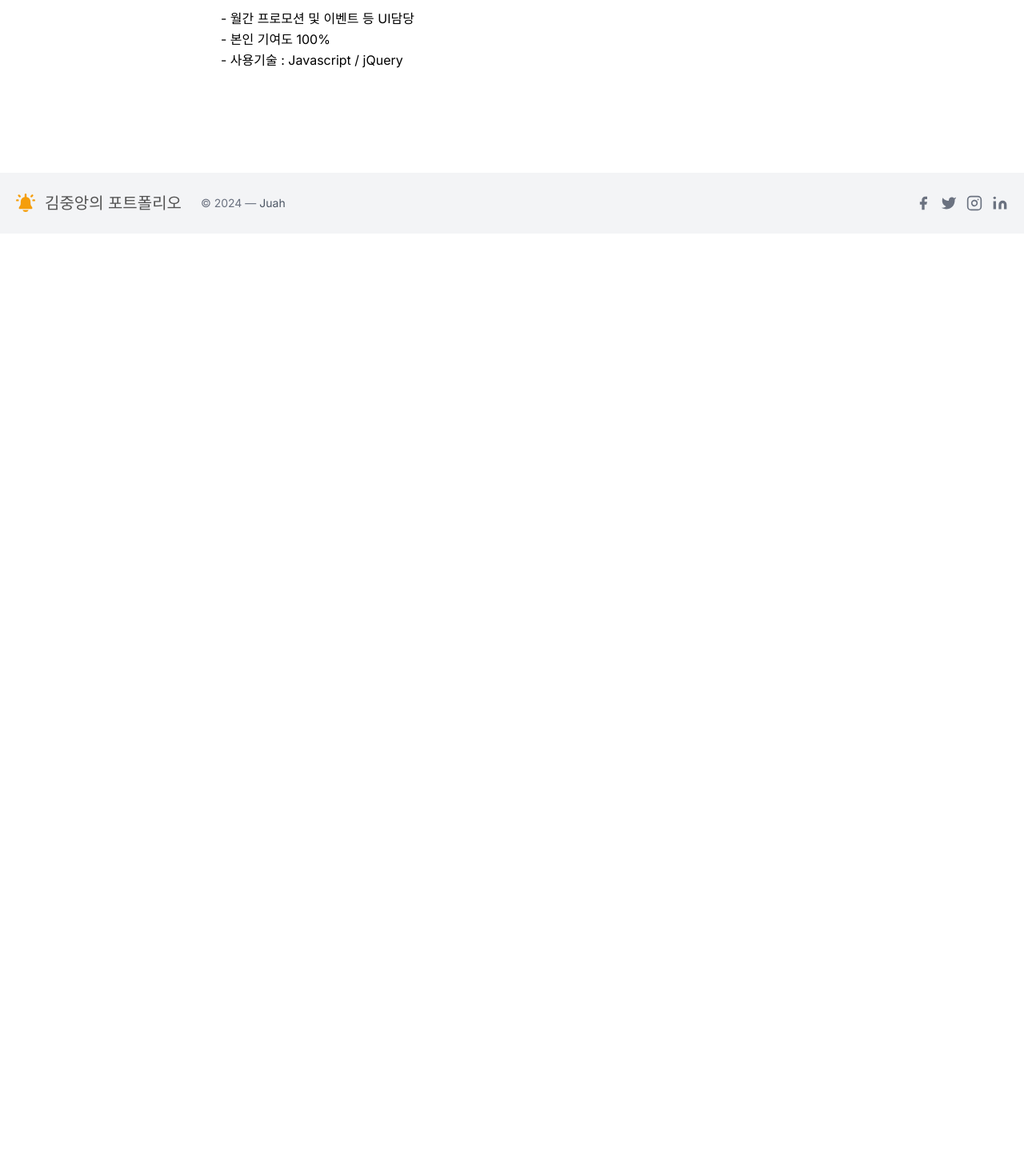
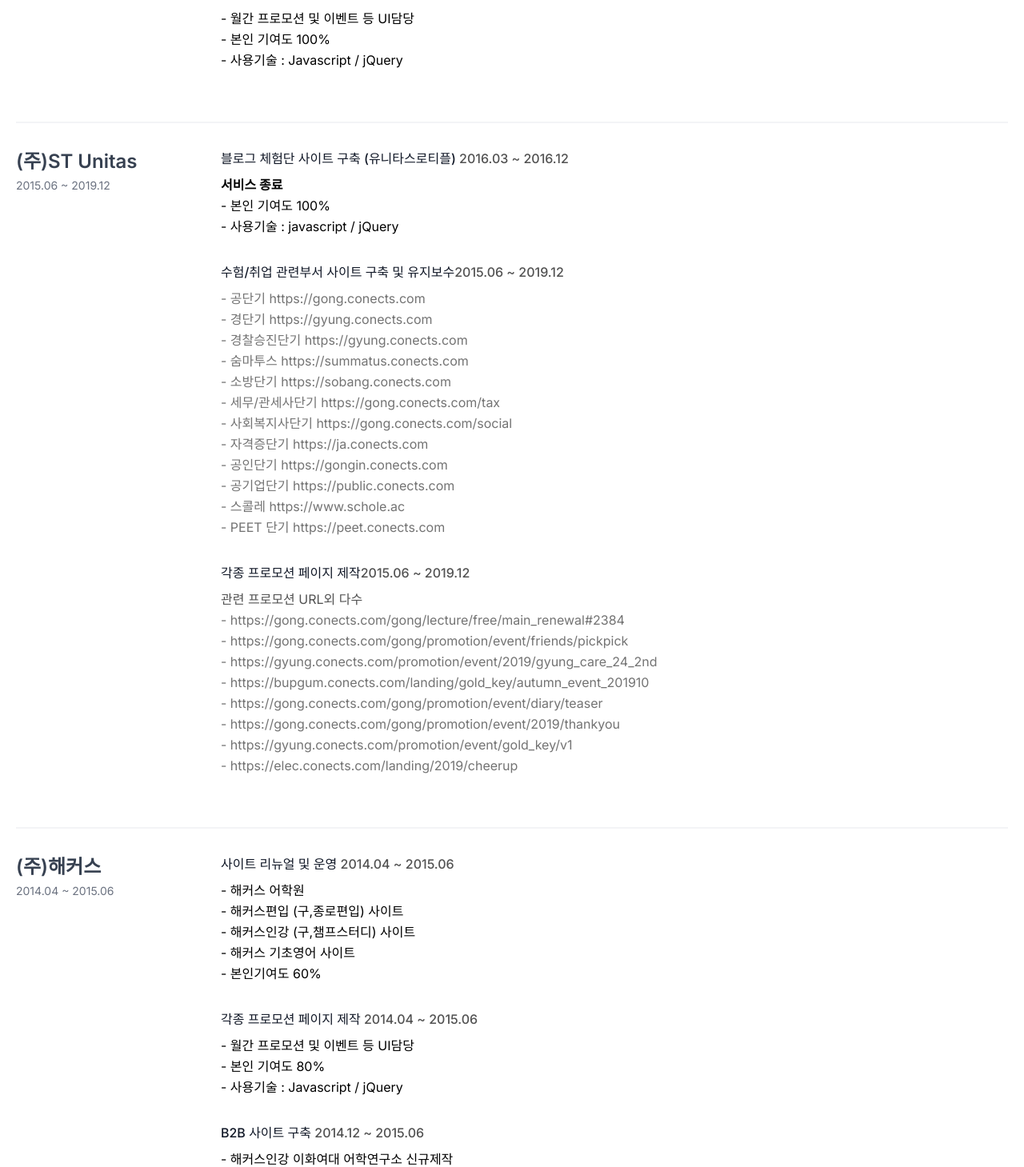
Before and after one commit to 831890/next-me, a Next.js app: page /about in a window 1280 px wide. Shown: the part 1338-2797 px from the top of the page at 80% size. Before the commit the page ends 1630 px from the top, so only its background shows below. Built offline with nearby package versions, Linux system fonts and the light colour scheme.

Commit message:
update : about.js_02

```diff
--- a/src/app/about/page.js
+++ b/src/app/about/page.js
@@ -17,9 +17,9 @@
             {/* 경력 */}
             <div className="md:flex-grow">
               <div className="mb-8">
-                <h2 className="font-medium text-gray-900 title-font mb-2">
+                <h3 className="font-medium text-gray-900 title-font mb-2">
                   프론트엔드 개발팀 팀장 <span>2023.03 - 2023.10</span>
-                </h2>
+                </h3>
 
                 <div className="leading-relaxed">
                   <ul>
@@ -30,9 +30,9 @@
                 </div>
               </div>
               <div className="mb-8">
-                <h2 className="font-medium text-gray-900 title-font mb-2">
+                <h3 className="font-medium text-gray-900 title-font mb-2">
                   야나두 B2B 사이트 제작 <span>2023.04 - 2023.07</span>
-                </h2>
+                </h3>
                 <div className="leading-relaxed">
                   <ul>
                     <li>- Vue.js Framework 이용하여 사이트 개발</li>
@@ -51,9 +51,9 @@
                 </a>
               </div>
               <div className="mb-8">
-                <h2 className="font-medium text-gray-900 title-font mb-2">
+                <h3 className="font-medium text-gray-900 title-font mb-2">
                   야나두 3.0오픈 및 운영/유지보수 <span>2021.12 ~</span>
-                </h2>
+                </h3>
                 <div className="leading-relaxed">
                   <ul>
                     <li>- React Framework 사용하여 리뉴얼 진행</li>
@@ -71,9 +71,9 @@
                 </a>
               </div>
               <div className="mb-8">
-                <h2 className="font-medium text-gray-900 title-font mb-2">
+                <h3 className="font-medium text-gray-900 title-font mb-2">
                   야나두 어드민 개선 <span>2021.05 ~</span>
-                </h2>
+                </h3>
                 <div className="leading-relaxed">
                   <ul>
                     <li>- Bootstrap One UI 템플릿으로 UI 작업 후 공유</li>
@@ -89,9 +89,9 @@
                 </a>
               </div>
               <div className="mb-8">
-                <h2 className="font-medium text-gray-900 title-font mb-2">
+                <h3 className="font-medium text-gray-900 title-font mb-2">
                   각종 프로모션 페이지 제작 <span>2020.09 ~</span>
-                </h2>
+                </h3>
                 <div className="leading-relaxed">
                   <ul>
                     <li>- 메인 상품 및 toss행운퀴즈 이벤트 페이지 작업 진행</li>
@@ -114,9 +114,9 @@
             {/* 경력 */}
             <div className="md:flex-grow">
               <div className="mb-8">
-                <h2 className="font-medium text-gray-900 title-font mb-2">
+                <h3 className="font-medium text-gray-900 title-font mb-2">
                   힙합퍼 사이트 리뉴얼 및 운영 / 유지보수 <span>2020.04 ~ 2020.09</span>
-                </h2>
+                </h3>
                 <div className="leading-relaxed">
                   <ul>
                     <li>- Vue.js Framework 사용하여 리뉴얼 진행 UI 담당</li>
@@ -126,9 +126,9 @@
                 </div>
               </div>
               <div className="mb-8">
-                <h2 className="font-medium text-gray-900 title-font mb-2">
+                <h3 className="font-medium text-gray-900 title-font mb-2">
                   각종 프로모션 페이지 제작 <span>2020.01 - 2020.09</span>
-                </h2>
+                </h3>
                 <div className="leading-relaxed">
                   <ul>
                     <li>- 월간 프로모션 및 이벤트 등 UI담당</li>
@@ -139,6 +139,202 @@
               </div>
             </div>
           </div>
+
+          {/* 회사 3 */}
+          <div className="py-8 flex flex-wrap md:flex-nowrap">
+            {/* 회사 타이틀 */}
+            <div className="md:w-64 md:mb-0 mb-6 flex-shrink-0 flex flex-col">
+              <h2 className="text-2xl font-semibold title-font text-gray-700">(주)ST Unitas</h2>
+              <span className="mt-1 text-gray-500 text-sm">2015.06 ~ 2019.12</span>
+            </div>
+            {/* 경력 */}
+            <div className="md:flex-grow">
+              <div className="mb-8">
+                <h3 className="font-medium text-gray-900 title-font mb-2">
+                  블로그 체험단 사이트 구축 (유니타스로티플) <span>2016.03 ~ 2016.12</span>
+                </h3>
+                <div className="leading-relaxed">
+                  <ul>
+                    <li>
+                      <strong>서비스 종료</strong>
+                    </li>
+                    <li>- 본인 기여도 100%</li>
+                    <li>- 사용기술 : javascript / jQuery</li>
+                  </ul>
+                  {/* <a href="https://m.blog.naver.com/PostList.naver?blogId=rotifl__" className="text-amber-500 dark:text-amber-500 inline-flex items-center mt-1">
+                    https://m.blog.naver.com/PostList.naver?blogId=rotifl__
+                    <svg className="w-4 h-4 ml-2" viewBox="0 0 24 24" stroke="currentColor" strokeWidth="2" fill="none" strokeLinecap="round" strokeLinejoin="round">
+                      <path d="M5 12h14"></path>
+                      <path d="M12 5l7 7-7 7"></path>
+                    </svg>
+                  </a> */}
+                </div>
+              </div>
+              <div className="mb-8">
+                <h3 className="font-medium text-gray-900 title-font mb-2">
+                  수험/취업 관련부서 사이트 구축 및 유지보수
+                  <span>2015.06 ~ 2019.12</span>
+                </h3>
+                <div className="leading-relaxed">
+                  <ul>
+                    <li>
+                      <a href="https://gong.conects.com">- 공단기 https://gong.conects.com</a>
+                    </li>
+                    <li>
+                      <a href="https://gyung.conects.com">- 경단기 https://gyung.conects.com</a>
+                    </li>
+                    <li>
+                      <a href="https://gyung.conects.com">- 경찰승진단기 https://gyung.conects.com</a>
+                    </li>
+                    <li>
+                      <a href="https://summatus.conects.com">- 숨마투스 https://summatus.conects.com</a>
+                    </li>
+                    <li>
+                      <a href="https://sobang.conects.com">- 소방단기 https://sobang.conects.com</a>
+                    </li>
+                    <li>
+                      <a href="https://gong.conects.com/tax">- 세무/관세사단기 https://gong.conects.com/tax</a>
+                    </li>
+                    <li>
+                      <a href="https://gong.conects.com/social">- 사회복지사단기 https://gong.conects.com/social</a>
+                    </li>
+                    <li>
+                      <a href="https://ja.conects.com">- 자격증단기 https://ja.conects.com</a>
+                    </li>
+                    <li>
+                      <a href="https://gongin.conects.com">- 공인단기 https://gongin.conects.com</a>
+                    </li>
+                    <li>
+                      <a href="https://public.conects.com">- 공기업단기 https://public.conects.com</a>
+                    </li>
+                    <li>
+                      <a href="https://www.schole.ac">- 스콜레 https://www.schole.ac</a>
+                    </li>
+                    <li>
+                      <a href="https://peet.conects.com">- PEET 단기 https://peet.conects.com</a>
+                    </li>
+                  </ul>
+                </div>
+              </div>
+              <div className="mb-8">
+                <h3 className="font-medium text-gray-900 title-font mb-2">
+                  각종 프로모션 페이지 제작
+                  <span>2015.06 ~ 2019.12</span>
+                </h3>
+                <div className="leading-relaxed">
+                  <span>관련 프로모션 URL외 다수</span>
+                  <ul>
+                    <li>
+                      <a href="https://gong.conects.com/gong/lecture/free/main_renewal#2384">- https://gong.conects.com/gong/lecture/free/main_renewal#2384</a>
+                    </li>
+                    <li>
+                      <a href="https://gong.conects.com/gong/promotion/event/friends/pickpick">- https://gong.conects.com/gong/promotion/event/friends/pickpick</a>
+                    </li>
+                    <li>
+                      <a href="https://gyung.conects.com/promotion/event/2019/gyung_care_24_2nd">- https://gyung.conects.com/promotion/event/2019/gyung_care_24_2nd</a>
+                    </li>
+                    <li>
+                      <a href="https://bupgum.conects.com/landing/gold_key/autumn_event_201910">- https://bupgum.conects.com/landing/gold_key/autumn_event_201910</a>
+                    </li>
+                    <li>
+                      <a href="https://gong.conects.com/gong/promotion/event/diary/teaser">- https://gong.conects.com/gong/promotion/event/diary/teaser</a>
+                    </li>
+                    <li>
+                      <a href="https://gong.conects.com/gong/promotion/event/2019/thankyou">- https://gong.conects.com/gong/promotion/event/2019/thankyou</a>
+                    </li>
+                    <li>
+                      <a href="https://gyung.conects.com/promotion/event/gold_key/v1">- https://gyung.conects.com/promotion/event/gold_key/v1</a>
+                    </li>
+                    <li>
+                      <a href="https://elec.conects.com/landing/2019/cheerup">- https://elec.conects.com/landing/2019/cheerup</a>
+                    </li>
+                  </ul>
+                </div>
+              </div>
+            </div>
+          </div>
+
+          {/* 회사 4 */}
+          <div className="py-8 flex flex-wrap md:flex-nowrap">
+            {/* 회사 타이틀 */}
+            <div className="md:w-64 md:mb-0 mb-6 flex-shrink-0 flex flex-col">
+              <h2 className="text-2xl font-semibold title-font text-gray-700">(주)해커스</h2>
+              <span className="mt-1 text-gray-500 text-sm">2014.04 ~ 2015.06</span>
+            </div>
+            {/* 경력 */}
+            <div className="md:flex-grow">
+              <div className="mb-8">
+                <h3 className="font-medium text-gray-900 title-font mb-2">
+                  사이트 리뉴얼 및 운영 <span>2014.04 ~ 2015.06</span>
+                </h3>
+                <div className="leading-relaxed">
+                  <ul>
+                    <li>- 해커스 어학원</li>
+                    <li>- 해커스편입 (구,종로편입) 사이트</li>
+                    <li>- 해커스인강 (구,챔프스터디) 사이트</li>
+                    <li>- 해커스 기초영어 사이트</li>
+                    <li>- 본인기여도 60%</li>
+                  </ul>
+                </div>
+              </div>
+              <div className="mb-8">
+                <h3 className="font-medium text-gray-900 title-font mb-2">
+                  각종 프로모션 페이지 제작 <span>2014.04 ~ 2015.06</span>
+                </h3>
+                <div className="leading-relaxed">
+                  <ul>
+                    <li>- 월간 프로모션 및 이벤트 등 UI담당</li>
+                    <li>- 본인 기여도 80%</li>
+                    <li>- 사용기술 : Javascript / jQuery</li>
+                  </ul>
+                </div>
+              </div>
+              <div className="mb-8">
+                <h3 className="font-medium text-gray-900 title-font mb-2">
+                  B2B 사이트 구축 <span>2014.12 ~ 2015.06</span>
+                </h3>
+                <div className="leading-relaxed">
+                  <ul>
+                    <li>- 해커스인강 이화여대 어학연구소 신규제작</li>
+                    <li>- 해커스인강 경북대학교 어학연구소 신규제작</li>
+                    <li>- 본인 기여도 100%</li>
+                  </ul>
+                </div>
+              </div>
+            </div>
+          </div>
+
+          {/* 회사 5 */}
+          <div className="py-8 flex flex-wrap md:flex-nowrap">
+            {/* 회사 타이틀 */}
+            <div className="md:w-64 md:mb-0 mb-6 flex-shrink-0 flex flex-col">
+              <h2 className="text-2xl font-semibold title-font text-gray-700">MG신용정보(주)</h2>
+              <span className="mt-1 text-gray-500 text-sm">2012.10 ~ 2014.04</span>
+            </div>
+            {/* 경력 */}
+            <div className="md:flex-grow">
+              <div className="mb-8">
+                <h3 className="font-medium text-gray-900 title-font mb-2">
+                  사이트 리뉴얼 및 운영/유지보수 <span>2012.10 ~ 2014.04</span>
+                </h3>
+                <div className="leading-relaxed">
+                  <ul>
+                    <li>- MG신용정보 (구,한신평) 홈페이지 리뉴얼</li>
+                  </ul>
+                </div>
+              </div>
+              <div className="mb-8">
+                <h3 className="font-medium text-gray-900 title-font mb-2">
+                  채권관리 솔루션 UI 리뉴얼 및 운영/유지보수 <span>2012.10 ~ 2014.04</span>
+                </h3>
+                <div className="leading-relaxed">
+                  <ul>
+                    <li>- RM Plus / RM Cloud UI 수정 및 유지보수</li>
+                  </ul>
+                </div>
+              </div>
+            </div>
+          </div>
         </div>
       </div>
     </section>
--- a/src/app/layout.js
+++ b/src/app/layout.js
@@ -7,8 +7,8 @@
 const inter = Inter({ subsets: ['latin'] });
 
 export const metadata = {
-  title: '중앙이의 포트폴리오',
-  description: '중앙이의 포트폴리오~',
+  title: '중앙이의 포트폴리오(진행중)',
+  description: '진행중',
 };
 
 export default function RootLayout({ children }) {
```
